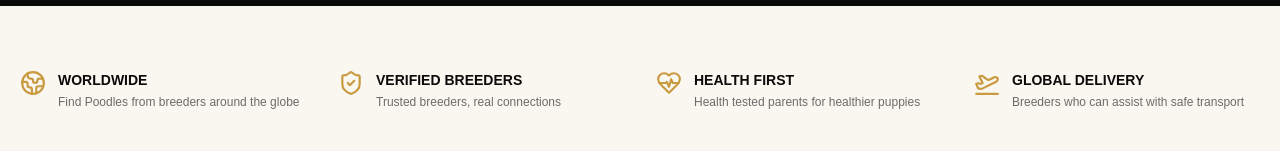
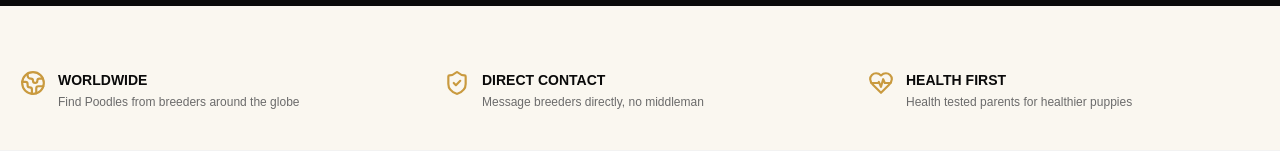
Before and after one commit to cypand/poodles-dog, a Next.js app: page / in a window 1280 px wide. Shown: the part 516-676 px from the top of the page. Built offline with nearby package versions, Linux system fonts and the light colour scheme; no server answers; the database is empty.

Commit message:
Update TrustStrip.tsx

```diff
--- a/components/TrustStrip.tsx
+++ b/components/TrustStrip.tsx
@@ -1,4 +1,4 @@
-import { Globe2, ShieldCheck, HeartPulse, PlaneTakeoff } from "lucide-react";
+import { Globe2, ShieldCheck, HeartPulse } from "lucide-react";
 
 const items = [
   {
@@ -8,25 +8,20 @@ const items = [
   },
   {
     icon: ShieldCheck,
-    title: "VERIFIED BREEDERS",
-    desc: "Trusted breeders, real connections",
+    title: "DIRECT CONTACT",
+    desc: "Message breeders directly, no middleman",
   },
   {
     icon: HeartPulse,
     title: "HEALTH FIRST",
     desc: "Health tested parents for healthier puppies",
   },
-  {
-    icon: PlaneTakeoff,
-    title: "GLOBAL DELIVERY",
-    desc: "Breeders who can assist with safe transport",
-  },
 ];
 
 export default function TrustStrip() {
   return (
     <section className="bg-pd-cream pt-16 pb-10">
-      <div className="container-pd grid sm:grid-cols-2 lg:grid-cols-4 gap-8">
+      <div className="container-pd grid sm:grid-cols-3 gap-8">
         {items.map(({ icon: Icon, title, desc }) => (
           <div key={title} className="flex gap-3">
             <Icon className="text-pd-gold shrink-0" size={26} />
```
